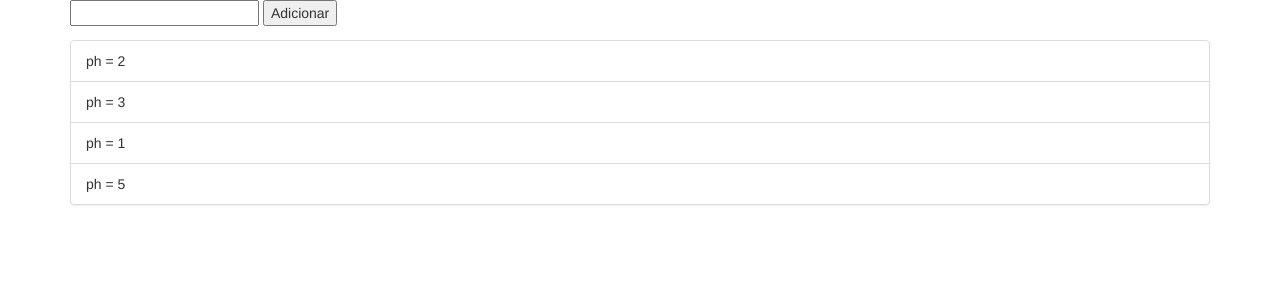
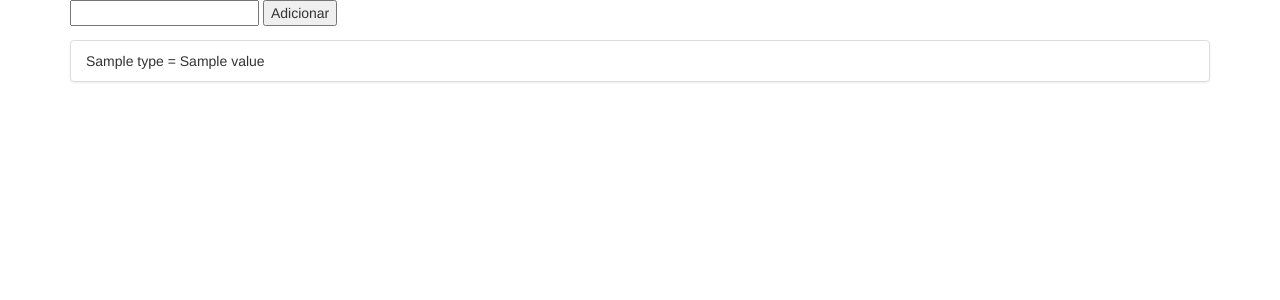
Before and after one commit to fsosap/FrontEnd, a Django app: page / in a window 1280 px wide. Shown: the top 300 px of the page. Run offline with Django 3.2, Linux system fonts and the light colour scheme; tables that the repository leaves empty hold one stand-in row (values such as "Sample post"); a database or web service that is not in the repository returns one stand-in record (values such as "Sample title"); data that the repository does not hold is empty; some libraries are stand-ins or nearby versions.

Commit message:
entrega final FrontEnd finiquitado

```diff
--- a/measure/templates/measure/measure.html
+++ b/measure/templates/measure/measure.html
@@ -5,11 +5,10 @@
         <input type="number" name="value">
         <button type="submit">Adicionar</button>
     </form>
+    {% for measure in measures %}
     <ul class="list-group">
-        <li class="list-group-item">ph = 2</li>
-        <li class="list-group-item">ph = 3</li>
-        <li class="list-group-item">ph = 1</li>
-        <li class="list-group-item">ph = 5</li>
+        <li class="list-group-item">{{measure.type}} = {{measure.value}}</li>
     </ul>
+    {% endfor %}
 </div>
 {% endblock %}
--- a/measure/views.py
+++ b/measure/views.py
@@ -2,7 +2,23 @@
 from __future__ import unicode_literals
 
 from django.shortcuts import render, HttpResponse
-
+import requests
 # Create your views here.
 def measure(request):
-    return render(request, "measure/measure.html")
+    # Verifica si hay un parámetro value en la petición GET
+    if 'value' in request.GET:
+        value = request.GET['value']
+        # Verifica si el value no esta vacio
+        if value:
+            # Crea el json para realizar la petición POST al Web Service
+            args = {'type': 'ph', 'value': value}
+            response = requests.post('http://127.0.0.1:8000/hygrometer/', args)
+            # Convierte la respuesta en JSON
+            measure_json = response.json()
+
+    # Realiza una petición GET al Web Services
+    response = requests.get('http://127.0.0.1:8000/hygrometer/')
+    # Convierte la respuesta en JSON
+    measures = response.json()
+    # Rederiza la respuesta en el template measure
+    return render(request, "measure/measure.html", {'measures': measures})
```
